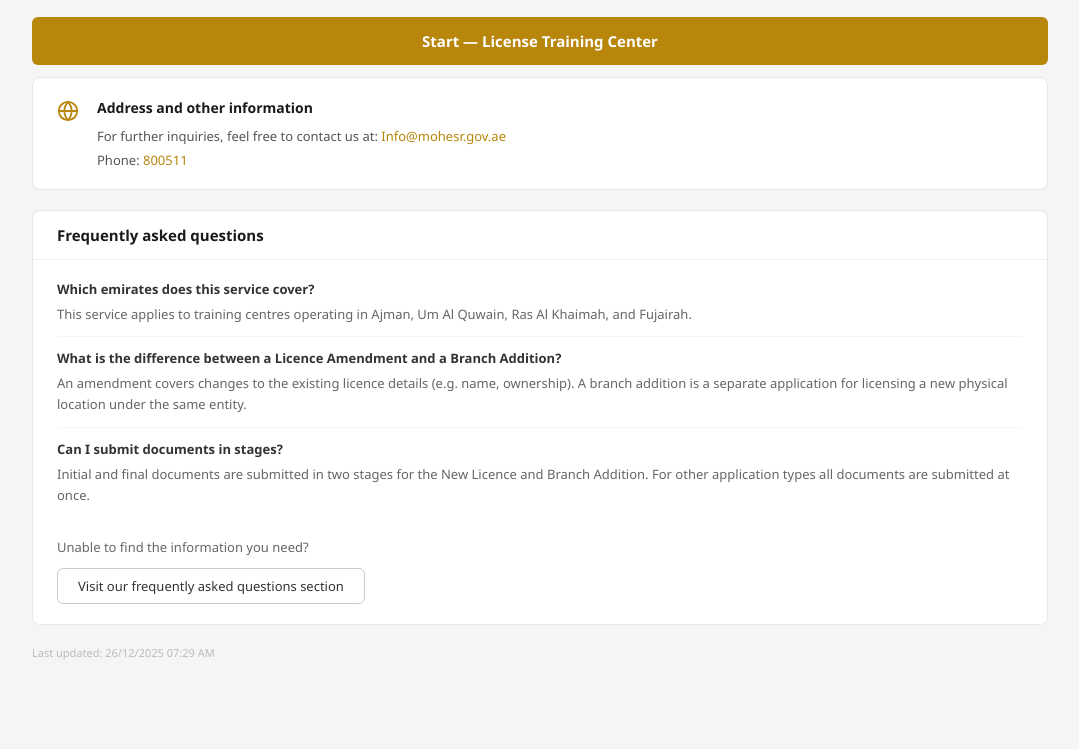
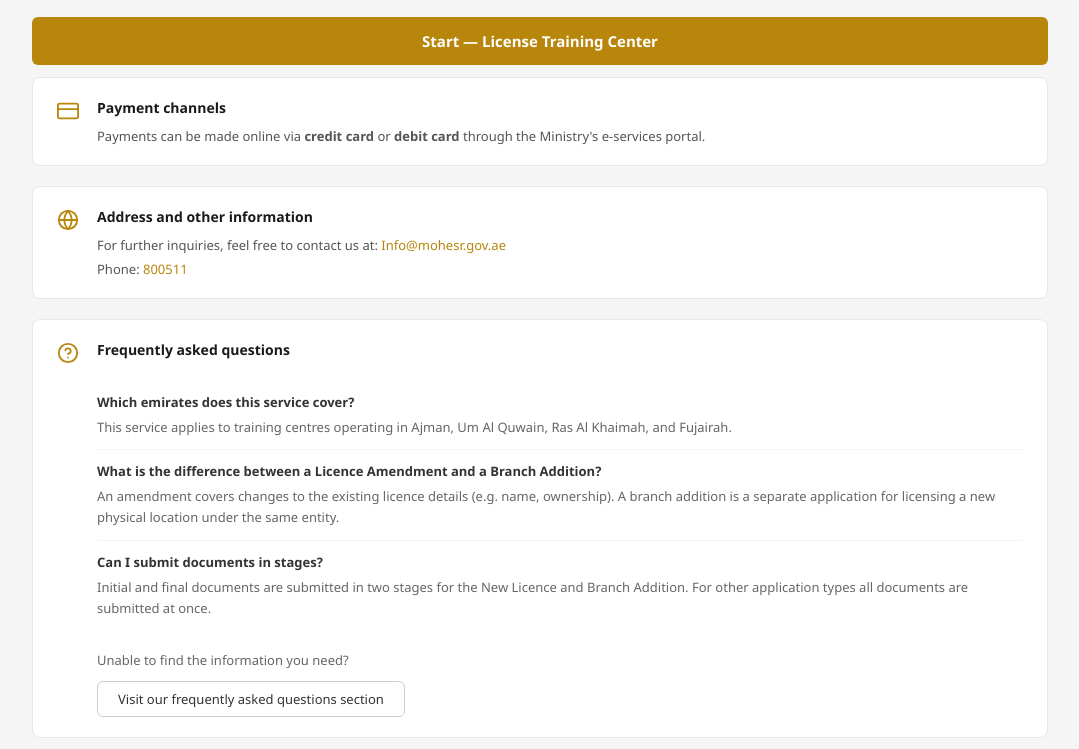
Before and after one commit to syedshahvaiz/service-card, a plain HTML site: page v1.html in a window 1280 px wide. Shown: the part 1071-1820 px from the top of the page, without its empty margins (200-1279 px from the left). Drawn offline with Linux system fonts and the light colour scheme.

Commit message:
All versions: add Payment Channels section; restyle FAQ to match address card format
Co-Authored-By: Claude Sonnet 4.6 <noreply@anthropic.com>

```diff
--- a/v1.html
+++ b/v1.html
@@ -461,6 +461,19 @@
     <button class="btn-start" id="btn-start">Start &mdash; License Training Center</button>
   </div>
 
+  <!-- Payment Channels -->
+  <div class="section-card">
+    <div style="display:flex;align-items:flex-start;gap:18px;padding:20px 24px;">
+      <div style="flex-shrink:0;margin-top:2px;">
+        <svg width="22" height="22" viewBox="0 0 24 24" fill="none" stroke="#b8860b" stroke-width="2" stroke-linecap="round" stroke-linejoin="round"><rect x="1" y="4" width="22" height="16" rx="2" ry="2"/><line x1="1" y1="10" x2="23" y2="10"/></svg>
+      </div>
+      <div>
+        <div style="font-size:14px;font-weight:700;color:#1a1a1a;margin-bottom:10px;">Payment channels</div>
+        <div style="font-size:13px;color:#555;">Payments can be made online via <strong>credit card</strong> or <strong>debit card</strong> through the Ministry's e-services portal.</div>
+      </div>
+    </div>
+  </div>
+
   <!-- Address and Other Information -->
   <div class="section-card">
     <div style="display:flex;align-items:flex-start;gap:18px;padding:20px 24px;">
@@ -477,10 +490,15 @@
 
   <!-- FAQ -->
   <div class="section-card">
-    <div class="section-header">
-      <h2>Frequently asked questions</h2>
+    <div style="display:flex;align-items:flex-start;gap:18px;padding:20px 24px 4px;">
+      <div style="flex-shrink:0;margin-top:2px;">
+        <svg width="22" height="22" viewBox="0 0 24 24" fill="none" stroke="#b8860b" stroke-width="2" stroke-linecap="round" stroke-linejoin="round"><circle cx="12" cy="12" r="10"/><path d="M9.09 9a3 3 0 0 1 5.83 1c0 2-3 3-3 3"/><line x1="12" y1="17" x2="12.01" y2="17"/></svg>
+      </div>
+      <div style="flex:1;">
+        <div style="font-size:14px;font-weight:700;color:#1a1a1a;margin-bottom:10px;">Frequently asked questions</div>
+      </div>
     </div>
-    <div class="faq-body">
+    <div class="faq-body" style="padding-left:64px;">
       <div class="faq-item">
         <div class="faq-q">Which emirates does this service cover?</div>
         <div class="faq-a">This service applies to training centres operating in Ajman, Um Al Quwain, Ras Al Khaimah, and Fujairah.</div>
@@ -494,11 +512,12 @@
         <div class="faq-a">Initial and final documents are submitted in two stages for the New Licence and Branch Addition. For other application types all documents are submitted at once.</div>
       </div>
     </div>
-    <div class="faq-link-wrap">
+    <div class="faq-link-wrap" style="padding-left:64px;">
       <p style="font-size:13px;color:#666;margin-bottom:12px;">Unable to find the information you need?</p>
       <a href="#" class="faq-link">Visit our frequently asked questions section</a>
     </div>
   </div>
+
 
   <div class="last-updated">Last updated: 26/12/2025 07:29 AM</div>
 </div>
```
Also changed, not shown: v2.html (+23 -4 lines), v3.html (+13 -0 lines), v4.html (+13 -0 lines), v5.html (+14 -1 lines), v6.html (+13 -0 lines).
